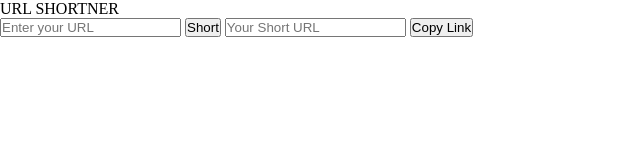
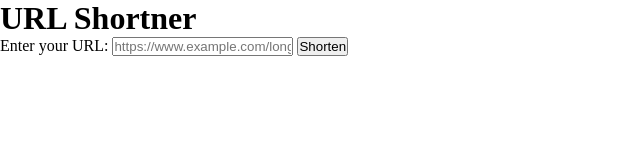
Before and after one commit to AYUSH-TRIVEDI6936484/CodeClause_URL, a plain HTML site: page index.html in a window 1280 px wide. Shown: the whole page, without its empty margins (0-640 px from the left). Drawn offline with Linux system fonts and the light colour scheme.

Commit message:
changes in html code

```diff
--- a/index.html
+++ b/index.html
@@ -7,17 +7,13 @@
     <title>TASK 2: URL SHORTNER</title>
 </head>
 <body>
-    <header class="header">
-        <div class="logo">
-            URL SHORTNER
+        <div class="container">
+            <h1>URL Shortner</h1>
+            <label for="url">Enter your URL:</label>
+            <input type="text" id="url" placeholder="https://www.example.com/long-url">
+            <button>Shorten</button>
+            <div class="result"></div>
         </div>
-        <div class="container">
-            <input type="text" name="name-text" placeholder="Enter your URL" required>
-            <button class="btn">Short</button>
-            <input type="text" name="short-text" placeholder="Your Short URL">
-            <button class="short-btn">Copy Link</button>
-        </div>
-    </header>
     <script src="script.js"></script>
 </body>
 </html>
```
